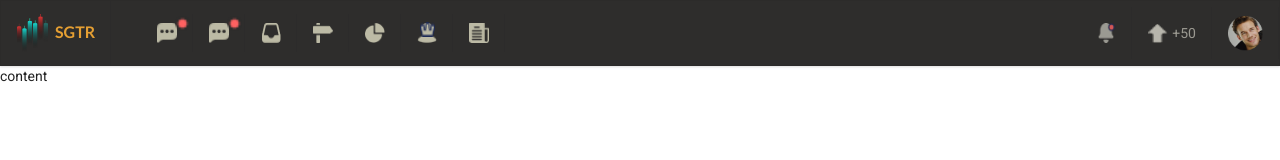
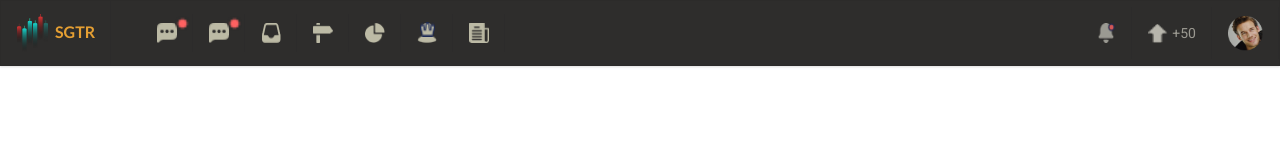
Before and after one commit to thutasann/angular-test, an Angular app: page / in a window 1280 px wide. Shown: the top 160 px of the page. Built offline with nearby package versions, Linux system fonts and the light colour scheme.

Commit message:
fix: yarn build

```diff
--- a/src/app/app.module.ts
+++ b/src/app/app.module.ts
@@ -1,13 +1,13 @@
 import { NgModule } from '@angular/core'
 import { BrowserModule } from '@angular/platform-browser'
-
+import { BrowserAnimationsModule } from '@angular/platform-browser/animations'
 import { AppRoutingModule } from './app-routing.module'
 import { AppComponent } from './app.component'
 import { NavbarComponent } from './navbar/navbar.component'
 
 @NgModule({
   declarations: [AppComponent, NavbarComponent],
-  imports: [BrowserModule, AppRoutingModule],
+  imports: [BrowserModule, AppRoutingModule, BrowserAnimationsModule],
   providers: [],
   bootstrap: [AppComponent],
 })
--- a/src/app/navbar/navbar.component.html
+++ b/src/app/navbar/navbar.component.html
@@ -126,4 +126,3 @@
     </div>
   </div>
 </div>
-<div class="dimmed pusher">content</div>
--- a/src/app/navbar/navbar.component.ts
+++ b/src/app/navbar/navbar.component.ts
@@ -6,7 +6,7 @@ import { BreakpointObserver } from '@angular/cdk/layout'
   templateUrl: './navbar.component.html',
   styleUrls: ['./navbar.component.css'],
 })
-export class NavbarComponent implements AfterViewInit {
+export class NavbarComponent {
   isSidebarOpen = false
 
   constructor(
```
